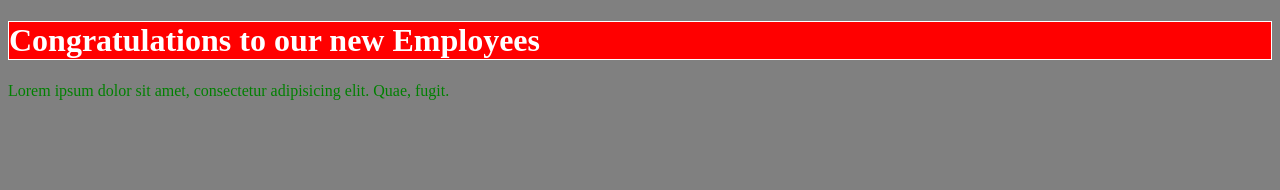
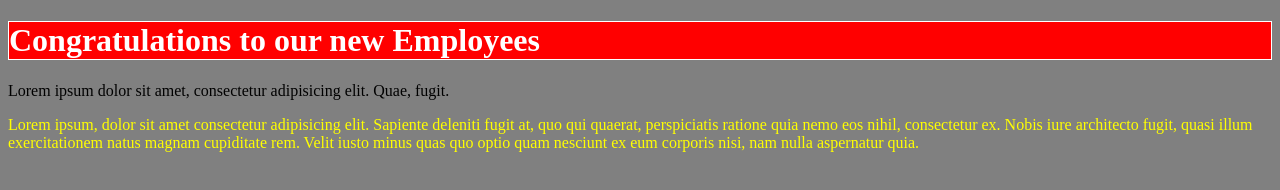
Before and after one commit to chidiomoke/training, a plain HTML site: page index.html in a window 1280 px wide. Drawn offline with Linux system fonts and the light colour scheme.

Commit message:
new updates to development branch

```diff
--- a/index.html
+++ b/index.html
@@ -8,8 +8,15 @@
   </head>
   <body>
     <h1>Congratulations to our new Employees</h1>
-    <p>
+    <p class="first">
       Lorem ipsum dolor sit amet, consectetur adipisicing elit. Quae, fugit.
+    </p>
+    <p class="second">
+      Lorem ipsum, dolor sit amet consectetur adipisicing elit. Sapiente
+      deleniti fugit at, quo qui quaerat, perspiciatis ratione quia nemo eos
+      nihil, consectetur ex. Nobis iure architecto fugit, quasi illum
+      exercitationem natus magnam cupiditate rem. Velit iusto minus quas quo
+      optio quam nesciunt ex eum corporis nisi, nam nulla aspernatur quia.
     </p>
   </body>
 </html>
--- a/style.css
+++ b/style.css
@@ -8,6 +8,9 @@ h1 {
   background-color: red;
 }
 
-p {
-  color: green;
+.first {
+  color: black;
 }
+.second {
+  color: yellow;
+}
```
